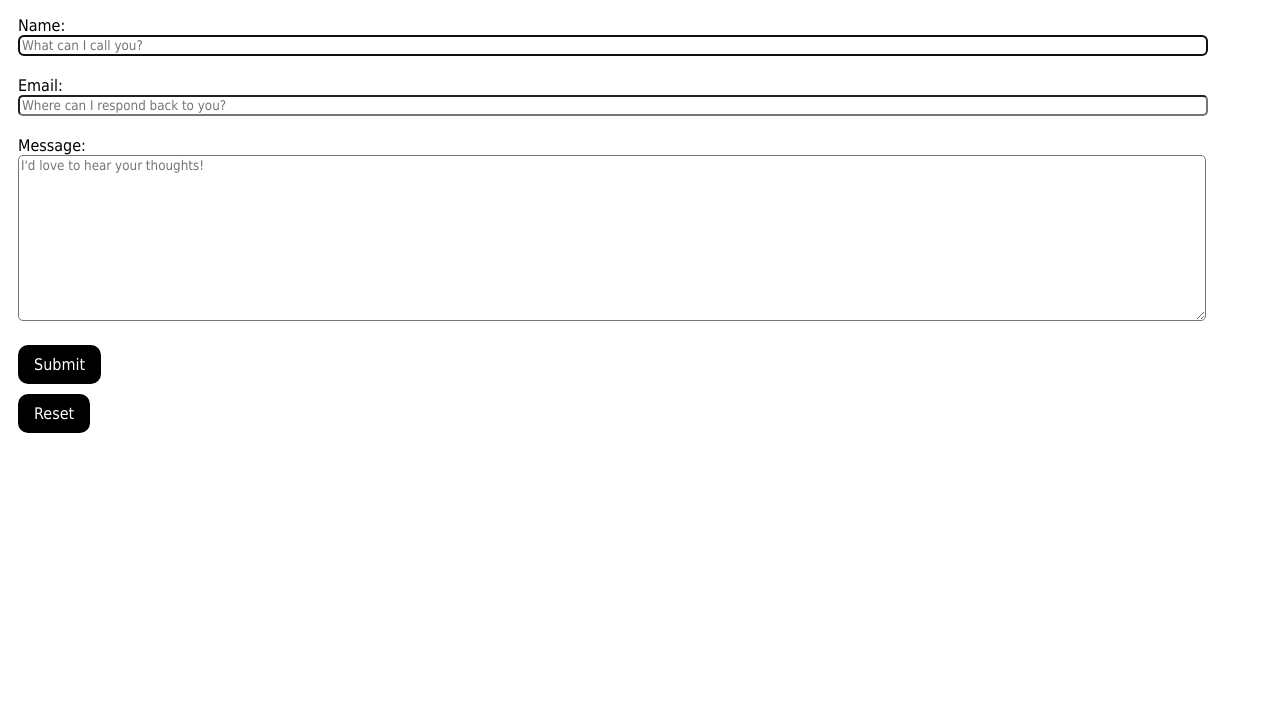
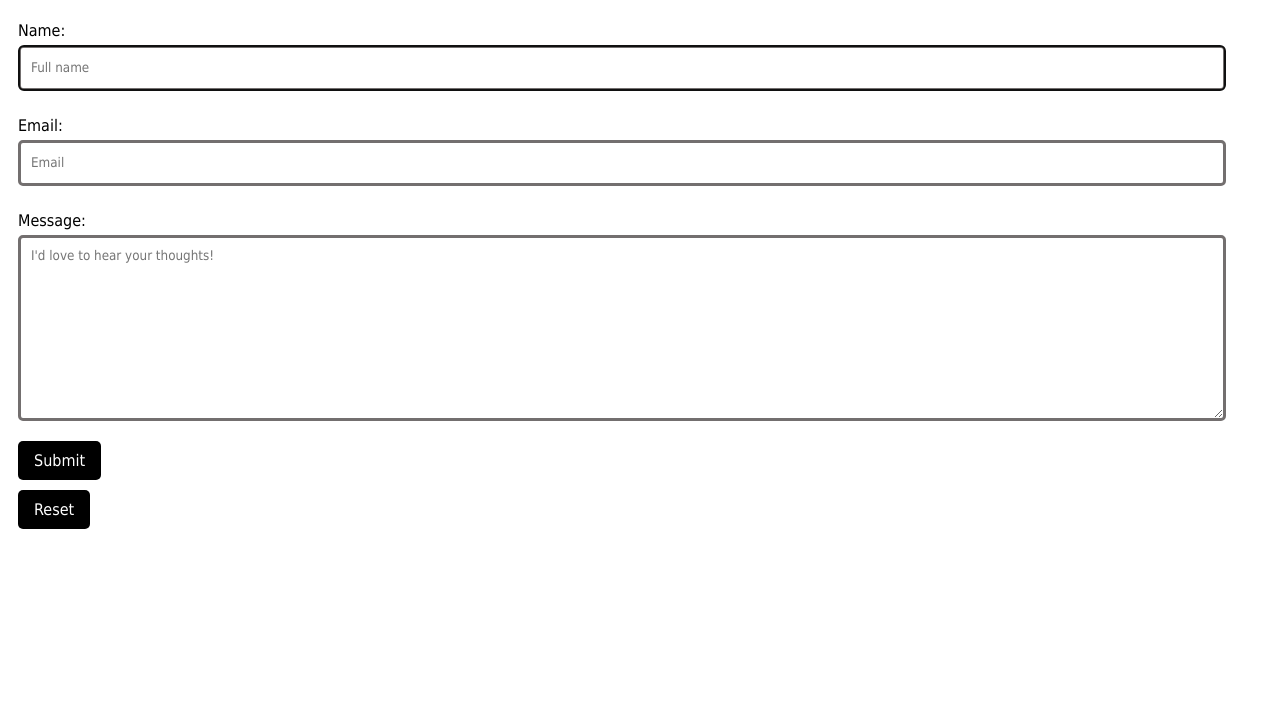
Before and after one commit to rimachaib/basic-HTML-contact-form, a plain HTML site: page index.html in a window 1280 px wide. Shown: the part 75-800 px from the top of the page. Drawn offline with Linux system fonts and the light colour scheme.

Commit message:
Made minor styling tweaks and updated placeholder text.

```diff
--- a/index.html
+++ b/index.html
@@ -18,7 +18,7 @@
       name="name"
       maxlength="20"
       autofocus="on"
-						placeholder="What can I call you?"
+      placeholder="Full name"
      />
 
      <label for="user-email">Email:</label>
@@ -27,7 +27,8 @@
       type="text"
       name="email"
       maxlength="35"
-						placeholder="Where can I respond back to you?"
+      placeholder="Email"
+      required
      />
 
      <label for="user-message">Message:</label>
--- a/style.css
+++ b/style.css
@@ -10,32 +10,45 @@
 }
 
 h1 {
+ text-align: center;
  color: #000;
  font-family: Tahoma;
 }
 
 form label {
+ margin: 5px 0px 5px 0px;
  display: block;
  color: #000;
  font-family: Tahoma;
 }
 
+form input {
+ height: 20px;
+}
+
 form input,
 form textarea {
  border-radius: 5px;
+ border-style: solid;
+ border-width: medium;
+ border-color: #736f6f;
  font-family: Tahoma;
  width: 95%;
  margin-bottom: 20px;
+ padding: 10px;
 }
 
 form textarea {
+ border-style: solid;
+ border-width: medium;
+ display: block;
  height: 160px;
 }
 
 form button {
  display: block;
  padding: 10px 16px;
-	border-radius: 10px;
+ border-radius: 5px;
  border: 0;
  font-family: Tahoma;
  font-size: 16px;
```
Lines whose indentation alone changed are shown as unchanged.
